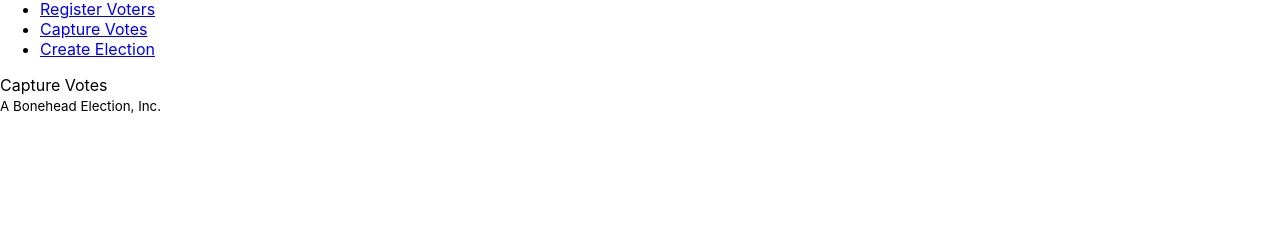
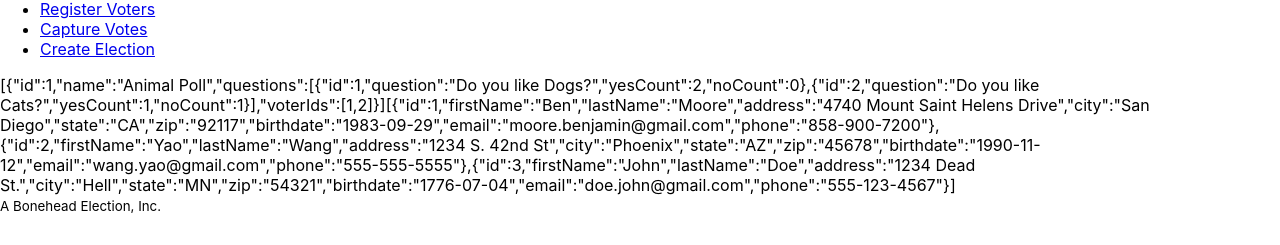
Before and after one commit to coder369/bonehead-election, a React (Create React App) app: page /vote in a window 1280 px wide. Shown: the part 427-672 px from the top of the page. Built offline with nearby package versions, Linux system fonts and the light colour scheme; data requests are answered from the project's data file.

Commit message:
Add provider to index.tsx

```diff
--- a/src/App.tsx
+++ b/src/App.tsx
@@ -3,9 +3,9 @@ import logo from './logo.svg';
 import './App.css';
 import { Link, Route, Switch } from 'react-router-dom';
 import { RegisterVoters } from './components/RegisterVoters';
-import { CaptureVotes } from './components/vote/CaptureVotes';
 import { CreateElection } from './components/CreateElection';
 import { Home } from './components/Home';
+import { VoteContainer } from './containers/VoteContainer'
 
 function App() {
   return (
@@ -32,9 +32,9 @@ function App() {
         <main>
           <Switch>
             <Route path="/" exact component={Home}></Route>
-            <Route path="/register" exact component={RegisterVoters}></Route>
-            <Route path="/vote" exact component={CaptureVotes}></Route>
-            <Route path="/election" exact component={CreateElection}></Route>
+            <Route path="/register" component={RegisterVoters}></Route>
+            <Route path="/vote" component={VoteContainer}></Route>
+            <Route path="/election" component={CreateElection}></Route>
           </Switch>
         </main>
         <footer>
--- a/src/components/vote/CaptureVotes.tsx
+++ b/src/components/vote/CaptureVotes.tsx
@@ -1,5 +1,25 @@
-import React from "react";
+import React, { useEffect } from 'react';
+import { Election } from '../../models/Election';
+import { Voter } from '../../models/Voter';
 
-export const CaptureVotes = () => {
-    return <div>Capture Votes</div>
+export type CaptureVotesProps = {
+    elections: Election[];
+    voters: Voter[],
+    onRefreshElections: () => void;
+    onRefreshVoters: () => void;
 }
+
+export function CaptureVotes({ elections, voters, onRefreshElections, onRefreshVoters }: CaptureVotesProps) {
+
+    useEffect(() => {
+        onRefreshElections();
+        onRefreshVoters();
+    }, [onRefreshElections, onRefreshVoters]);
+
+    return (
+        <div>
+            {JSON.stringify(elections)}
+            {JSON.stringify(voters)}
+        </div>
+    );
+}
--- a/src/containers/CaptureVotesContainer.tsx
+++ /dev/null
@@ -1 +0,0 @@
-export const noop = () => {};
--- /dev/null
+++ b/src/containers/VoteContainer.tsx
@@ -0,0 +1,32 @@
+import React, { useMemo } from "react";
+import { useDispatch, useSelector } from "react-redux";
+import { bindActionCreators } from "redux";
+import { refreshElections } from "../actions/electionActions";
+import { refreshVoters } from "../actions/voterActions";
+import { CaptureVotes } from "../components/vote/CaptureVotes";
+import { AppState } from "../models/AppStore";
+
+export function VoteContainer() {
+    const stateProps = useSelector((state: AppState) => {
+        return {
+            elections: state.elections,
+            voters: state.voters,
+        }
+    });
+
+    const dispatch = useDispatch();
+
+    const boundActionProps = useMemo(
+        () =>
+            bindActionCreators(
+                {
+                    onRefreshElections: refreshElections,
+                    onRefreshVoters: refreshVoters,
+                },
+                dispatch
+            ),
+        [dispatch]
+    );
+
+    return <CaptureVotes {...stateProps} {...boundActionProps} />
+}
--- a/src/index.tsx
+++ b/src/index.tsx
@@ -3,12 +3,17 @@ import ReactDOM from 'react-dom';
 import './index.css';
 import App from './App';
 import { BrowserRouter as Router } from 'react-router-dom'
+import { Provider } from 'react-redux';
+import { appStore } from './store/appStore';
 
 ReactDOM.render(
   <React.StrictMode>
+  <Provider store={appStore}>
+
     <Router>
       <App />
     </Router>
+    </Provider>
   </React.StrictMode>,
   document.getElementById('root')
 );
--- a/src/store/appStore.ts
+++ b/src/store/appStore.ts
@@ -1,7 +1,7 @@
 import { createStore, applyMiddleware } from 'redux';
 import { composeWithDevTools } from 'redux-devtools-extension';
+import thunk from 'redux-thunk';
 import { AppReducer } from '../reducers/appReducers';
-import thunk from 'redux-thunk';
 
 export const appStore = createStore(
     AppReducer,
```
